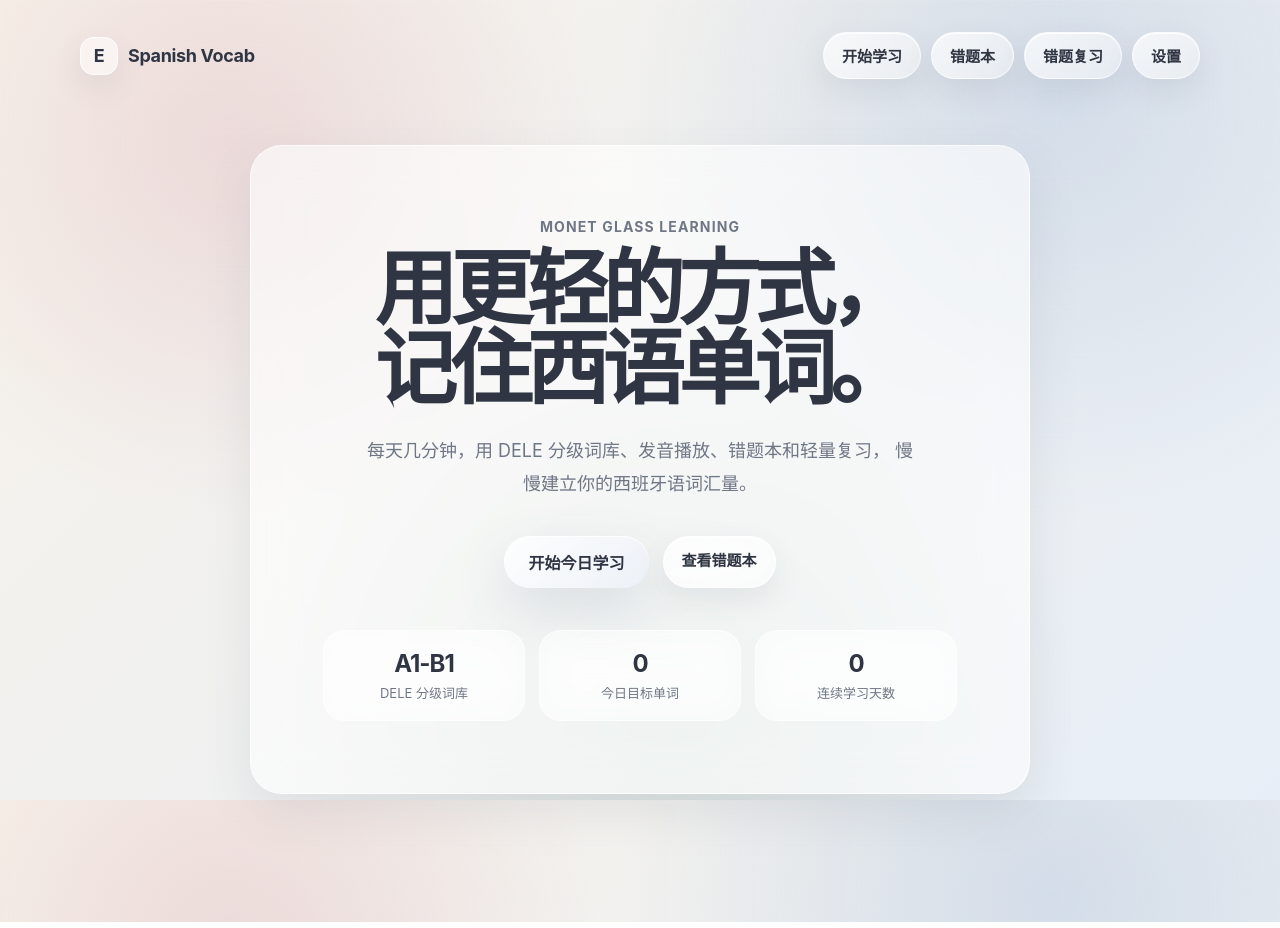
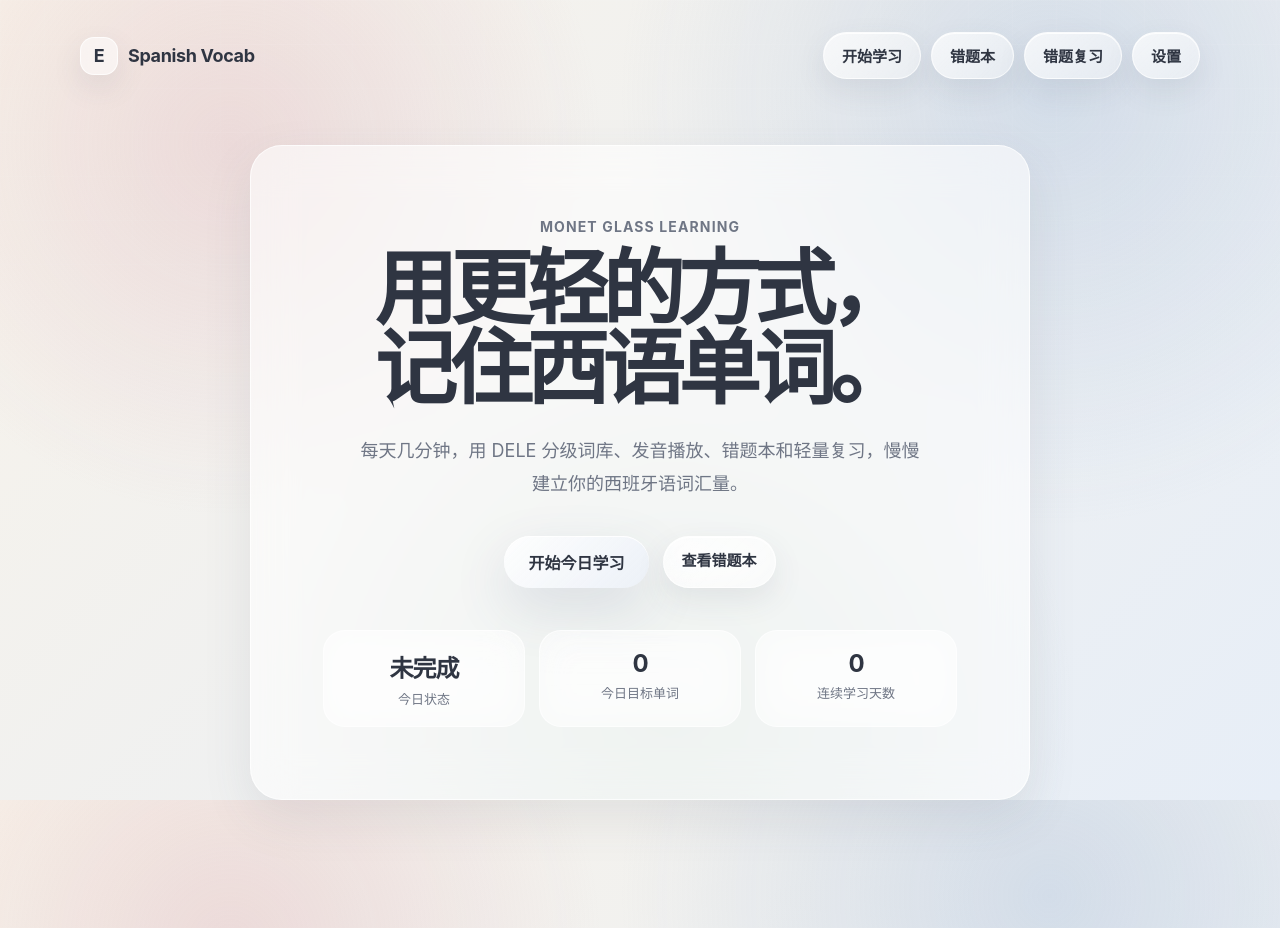
Before and after one commit to Cliion11/spanish-vocab-app, a Next.js app: page / in a window 1280 px wide. Built offline with nearby package versions, Linux system fonts and the light colour scheme.

Commit message:
Show today completion status on home page

```diff
--- a/app/page.tsx
+++ b/app/page.tsx
@@ -3,16 +3,28 @@
 import Link from "next/link";
 import { useEffect, useState } from "react";
 
+function getTodayKey() {
+  const date = new Date();
+  const year = date.getFullYear();
+  const month = String(date.getMonth() + 1).padStart(2, "0");
+  const day = String(date.getDate()).padStart(2, "0");
+
+  return `${year}-${month}-${day}`;
+}
+
 export default function Home() {
   const [streak, setStreak] = useState(0);
   const [dailyGoal, setDailyGoal] = useState(20);
+  const [isCompletedToday, setIsCompletedToday] = useState(false);
 
   useEffect(() => {
     const storedStreak = Number(window.localStorage.getItem("study-streak"));
     const storedDailyGoal = Number(window.localStorage.getItem("daily-goal"));
+    const lastStudyDate = window.localStorage.getItem("last-study-date");
 
     setStreak(Number.isFinite(storedStreak) ? storedStreak : 0);
     setDailyGoal(Number.isFinite(storedDailyGoal) ? storedDailyGoal : 20);
+    setIsCompletedToday(lastStudyDate === getTodayKey());
   }, []);
 
   return (
@@ -44,22 +56,35 @@ export default function Home() {
 
       <section className="home-center">
         <div className="glass-card home-card">
-          <p className="eyebrow">Monet Glass Learning</p>
+          <p className="eyebrow">
+            {isCompletedToday ? "Today Completed" : "Monet Glass Learning"}
+          </p>
 
           <h1 className="home-title">
-            用更轻的方式，
-            <br />
-            记住西语单词。
+            {isCompletedToday ? (
+              <>
+                今天完成啦，
+                <br />
+                明天继续。
+              </>
+            ) : (
+              <>
+                用更轻的方式，
+                <br />
+                记住西语单词。
+              </>
+            )}
           </h1>
 
           <p className="home-subtitle">
-            每天几分钟，用 DELE 分级词库、发音播放、错题本和轻量复习，
-            慢慢建立你的西班牙语词汇量。
+            {isCompletedToday
+              ? "你已经完成了今天的词汇学习。可以去复习错题，也可以继续学习其他等级。"
+              : "每天几分钟，用 DELE 分级词库、发音播放、错题本和轻量复习，慢慢建立你的西班牙语词汇量。"}
           </p>
 
           <div className="home-actions">
             <Link href="/study" className="primary-button">
-              开始今日学习
+              {isCompletedToday ? "继续学习其他等级" : "开始今日学习"}
             </Link>
 
             <Link href="/mistakes" className="glass-button">
@@ -69,8 +94,8 @@ export default function Home() {
 
           <div className="home-mini-grid">
             <div className="home-mini-item">
-              <strong>A1-B1</strong>
-              <span>DELE 分级词库</span>
+              <strong>{isCompletedToday ? "✓" : "未完成"}</strong>
+              <span>今日状态</span>
             </div>
 
             <div className="home-mini-item">
```
